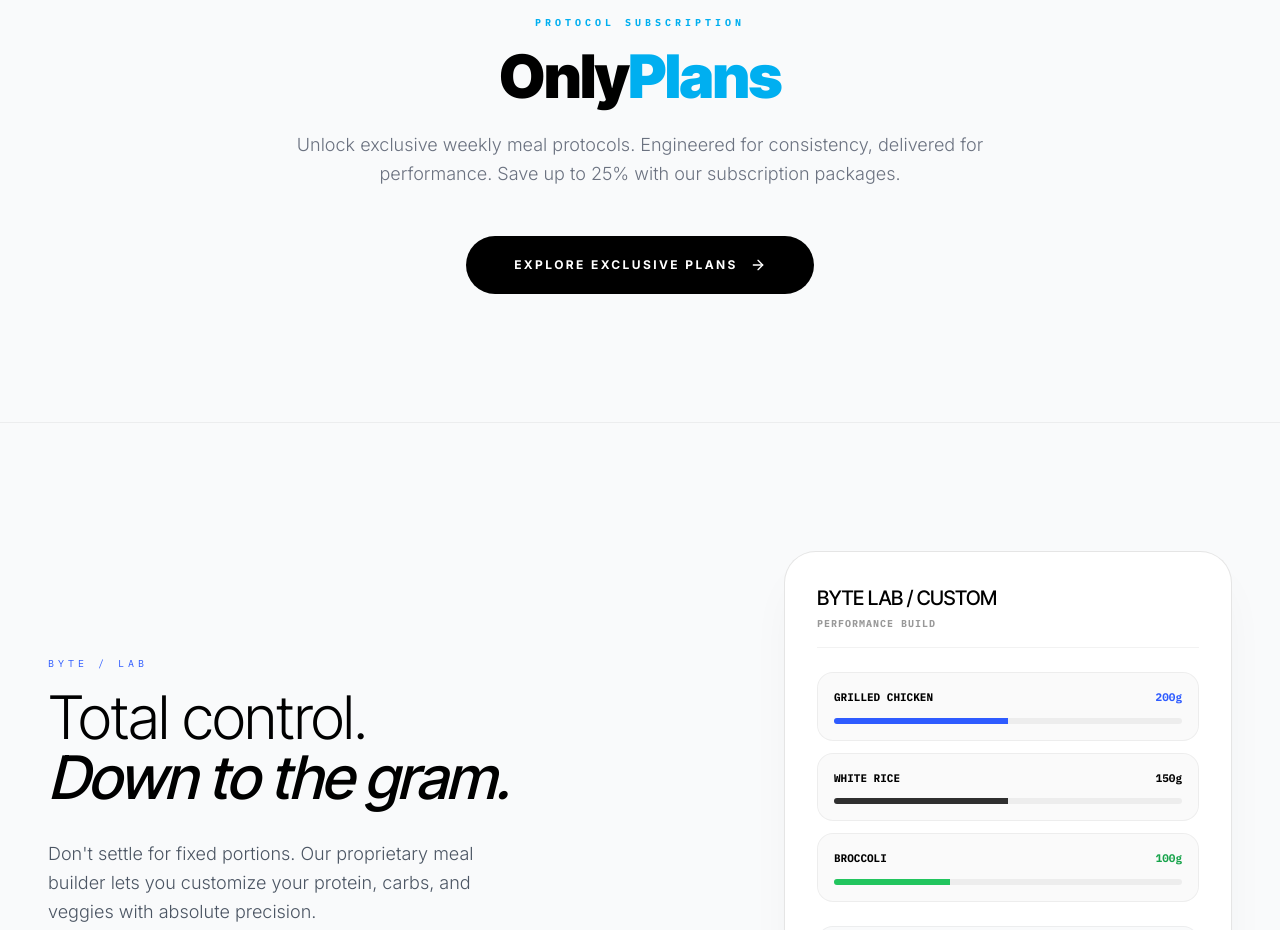
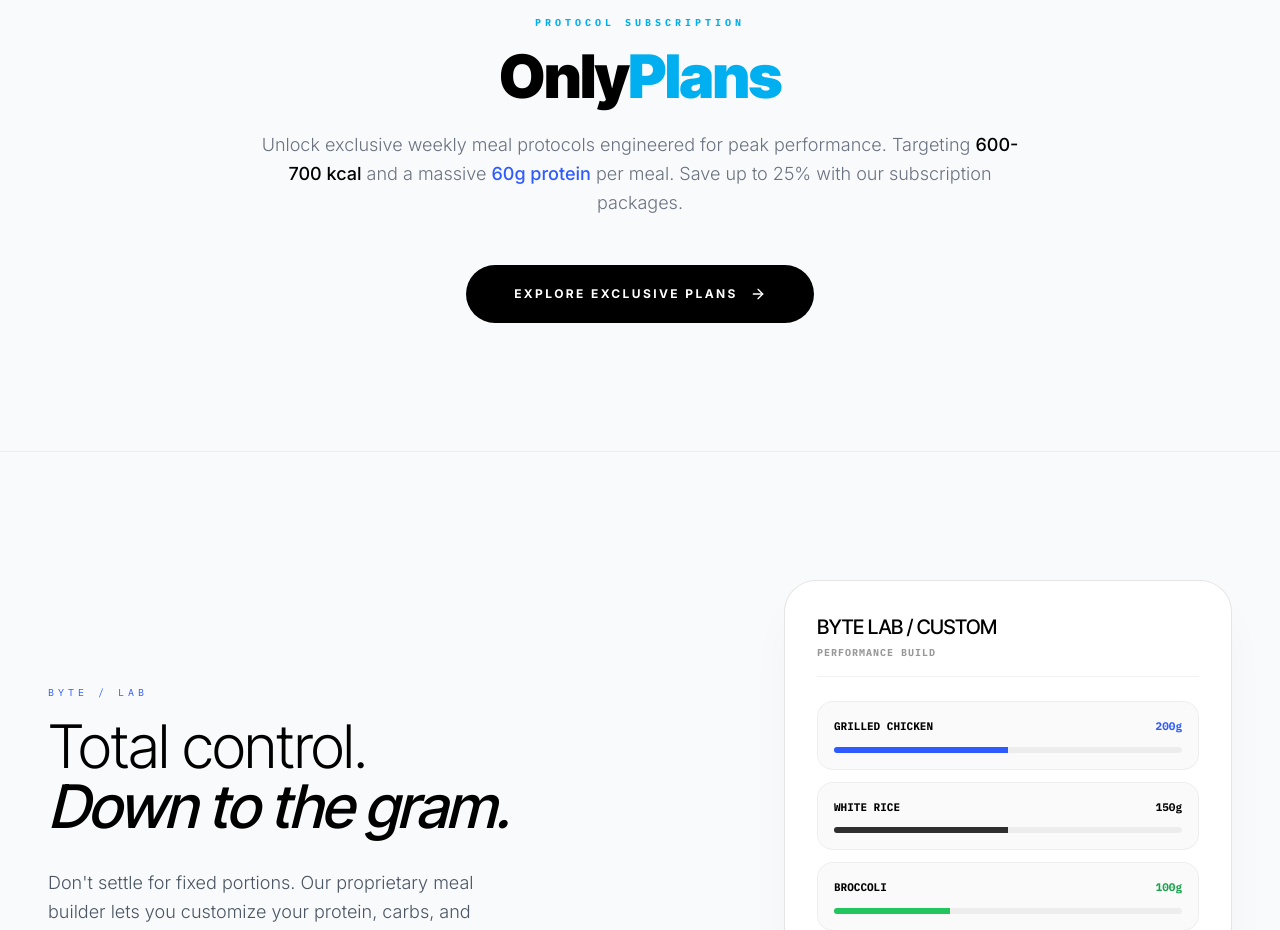
Before and after one commit to gitcipi/BYTELAB, a React (Vite) app: page / in a window 1280 px wide. Shown: the part 2340-3270 px from the top of the page. Built offline with nearby package versions, Linux system fonts and the light colour scheme.

Commit message:
feat: update OnlyPlans description with calorie and protein targets

```diff
--- a/src/pages/Home.tsx
+++ b/src/pages/Home.tsx
@@ -335,7 +335,7 @@ const Home = () => {
             <span className="text-[10px] font-mono tracking-[0.4em] text-[#00aff0] uppercase mb-4 block font-bold">Protocol Subscription</span>
             <h2 className="text-4xl md:text-6xl font-heading font-black tracking-tight mb-6 text-black">Only<span className="text-[#00aff0]">Plans</span></h2>
             <p className="text-lg text-gray-500 font-light mb-12 leading-relaxed">
-              Unlock exclusive weekly meal protocols. Engineered for consistency, delivered for performance. Save up to 25% with our subscription packages.
+              Unlock exclusive weekly meal protocols engineered for peak performance. Targeting <span className="text-black font-medium">600-700 kcal</span> and a massive <span className="text-accent font-medium">60g protein</span> per meal. Save up to 25% with our subscription packages.
             </p>
             <Link
               to="/plans"
```
